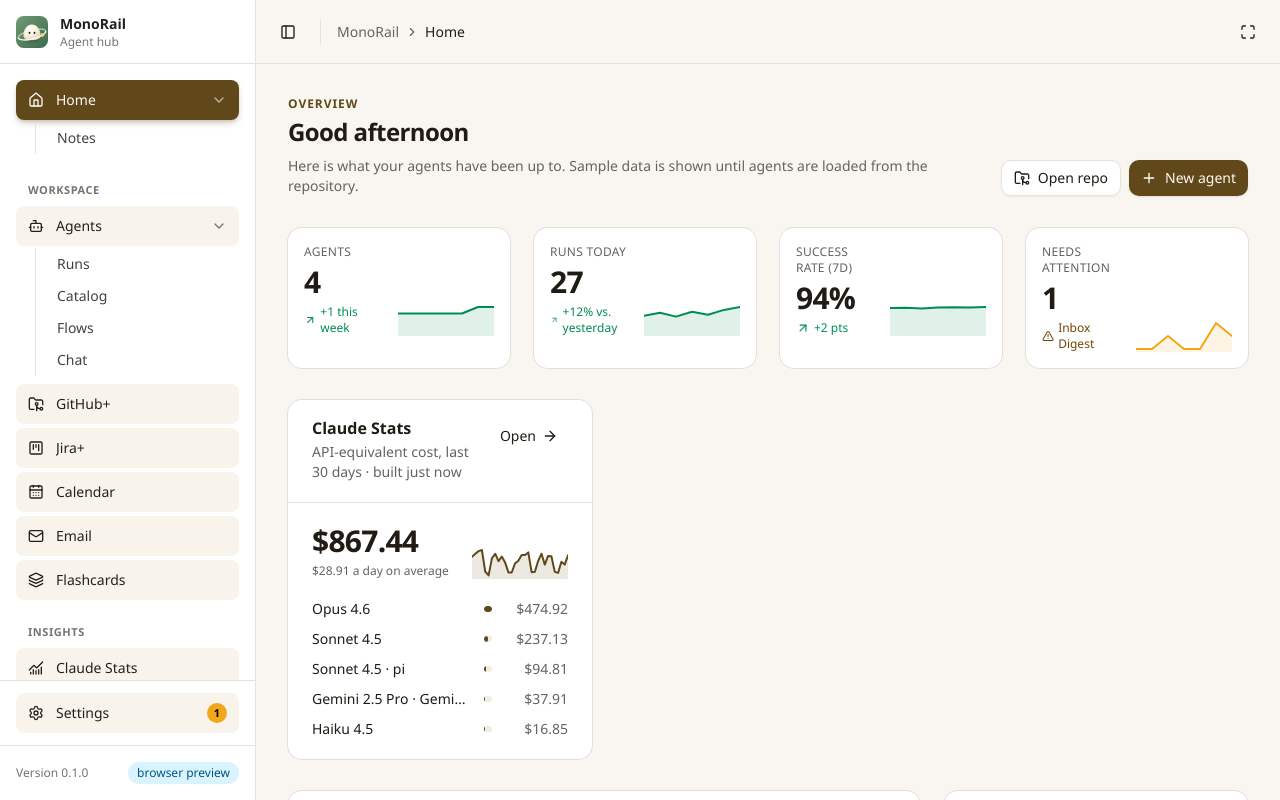
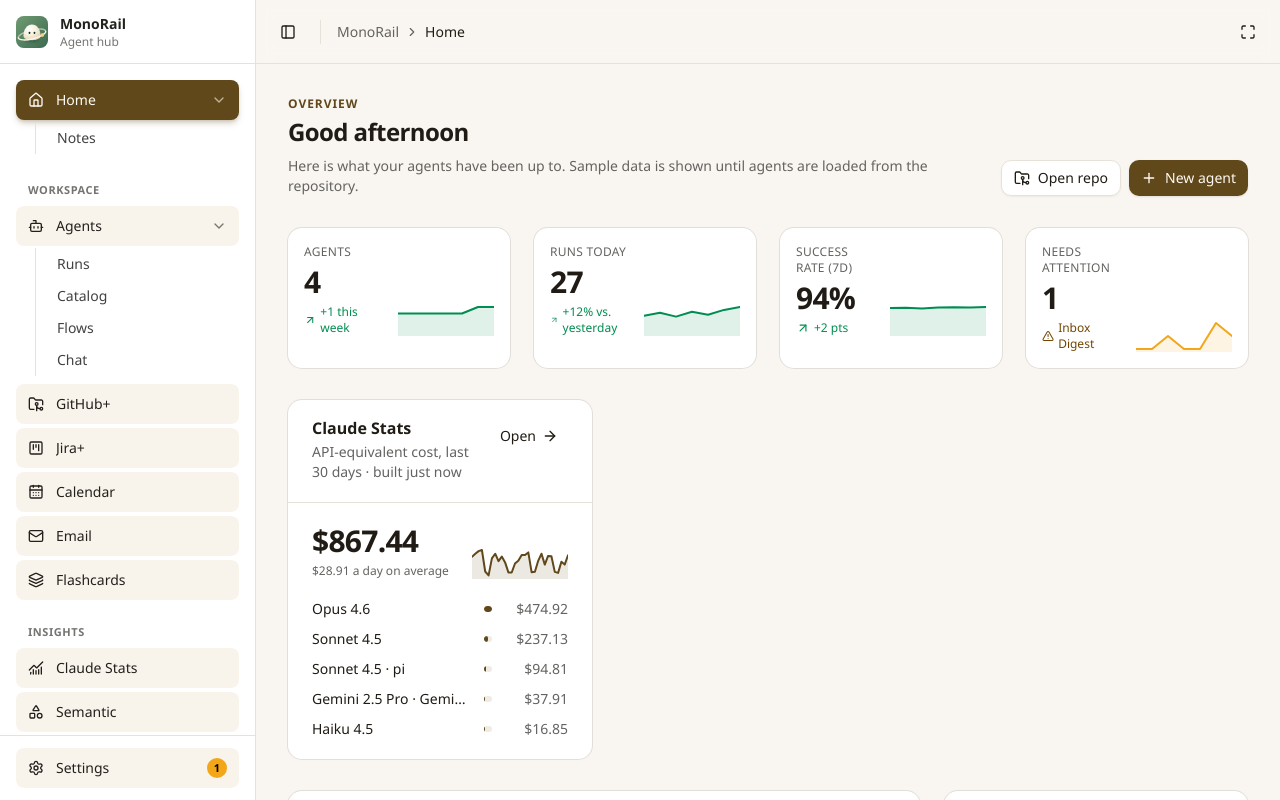
Before and after one commit to wojoe-444/MonoRail, a React (Vite) app in the folder apps/command-hub/: page / in a window 1280 px wide. Built offline with nearby package versions, Linux system fonts and the light colour scheme.

Commit message:
Remove sidebar version footer

```diff
--- a/apps/command-hub/src/components/layout/SideNav.tsx
+++ b/apps/command-hub/src/components/layout/SideNav.tsx
@@ -1,7 +1,6 @@
 import { useState } from 'react'
 import { ChevronDown, ChevronRight } from 'lucide-react'
 
-import { Badge } from '@/components/ui/badge'
 import {
   DropdownMenu,
   DropdownMenuContent,
@@ -12,7 +11,6 @@ import {
 } from '@/components/ui/dropdown-menu'
 import { Tooltip, TooltipContent, TooltipTrigger } from '@/components/ui/tooltip'
 import { BrandTile } from '@/components/layout/BrandMark'
-import { isDesktop } from '@/modules/client'
 import { cn } from '@/lib/utils'
 
 import { useSettingsAlerts } from '@/modules/settings/alerts'
@@ -94,7 +92,7 @@ export function SideNav({ current, onNavigate, collapsed }: SideNavProps) {
       </nav>
 
       {settings && (
-        // Settings: one button pinned above the footer. Its pages (Connections,
+        // Settings: one button pinned at the bottom. Its pages (Connections,
         // Agent access, Extensions, ...) have their own menu on the Settings page.
         <div className="shrink-0 border-t border-sidebar-border px-4 py-3">
           <NavButton
@@ -106,12 +104,6 @@ export function SideNav({ current, onNavigate, collapsed }: SideNavProps) {
         </div>
       )}
 
-      {!collapsed && (
-        <div className="flex items-center justify-between border-t border-sidebar-border p-4 text-xs text-sidebar-muted-foreground">
-          <span>Version {__APP_VERSION__}</span>
-          {isDesktop() ? <Badge variant="success">desktop</Badge> : <Badge variant="info">browser preview</Badge>}
-        </div>
-      )}
     </aside>
   )
 }
```
